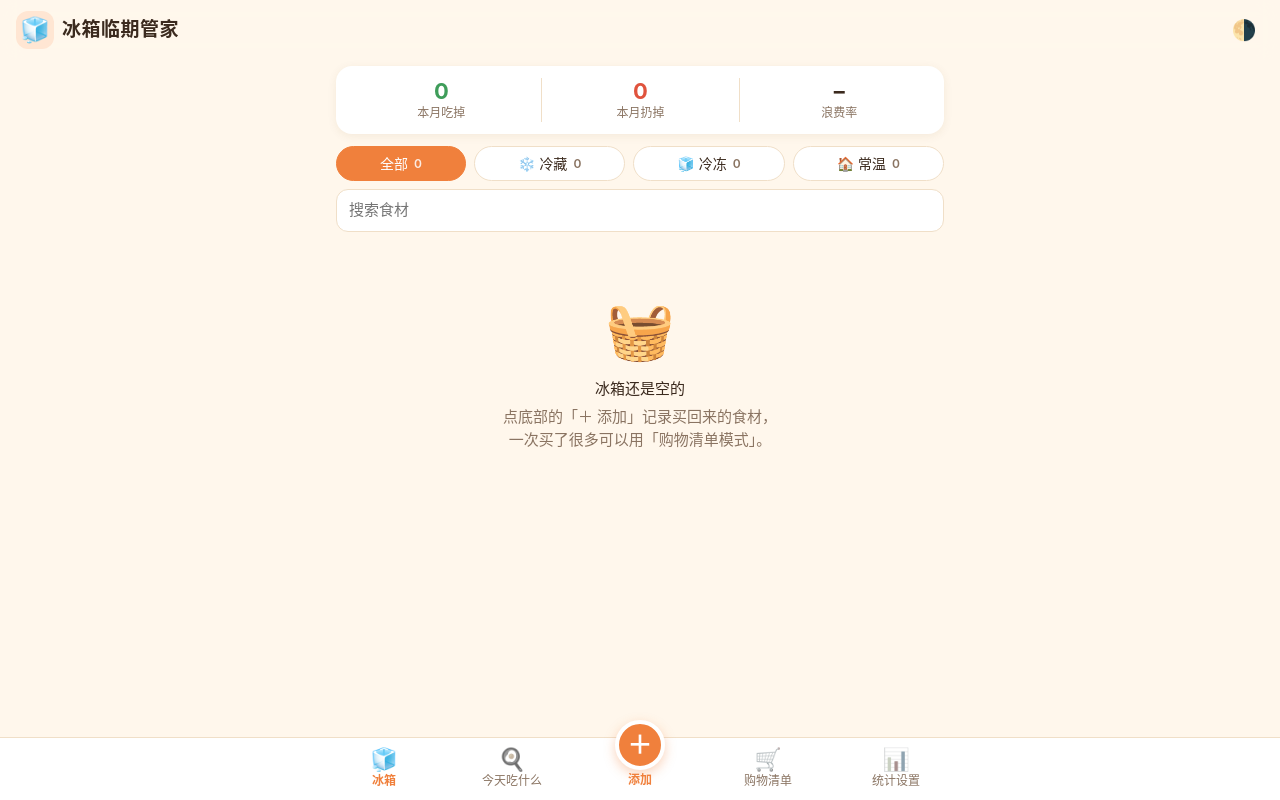
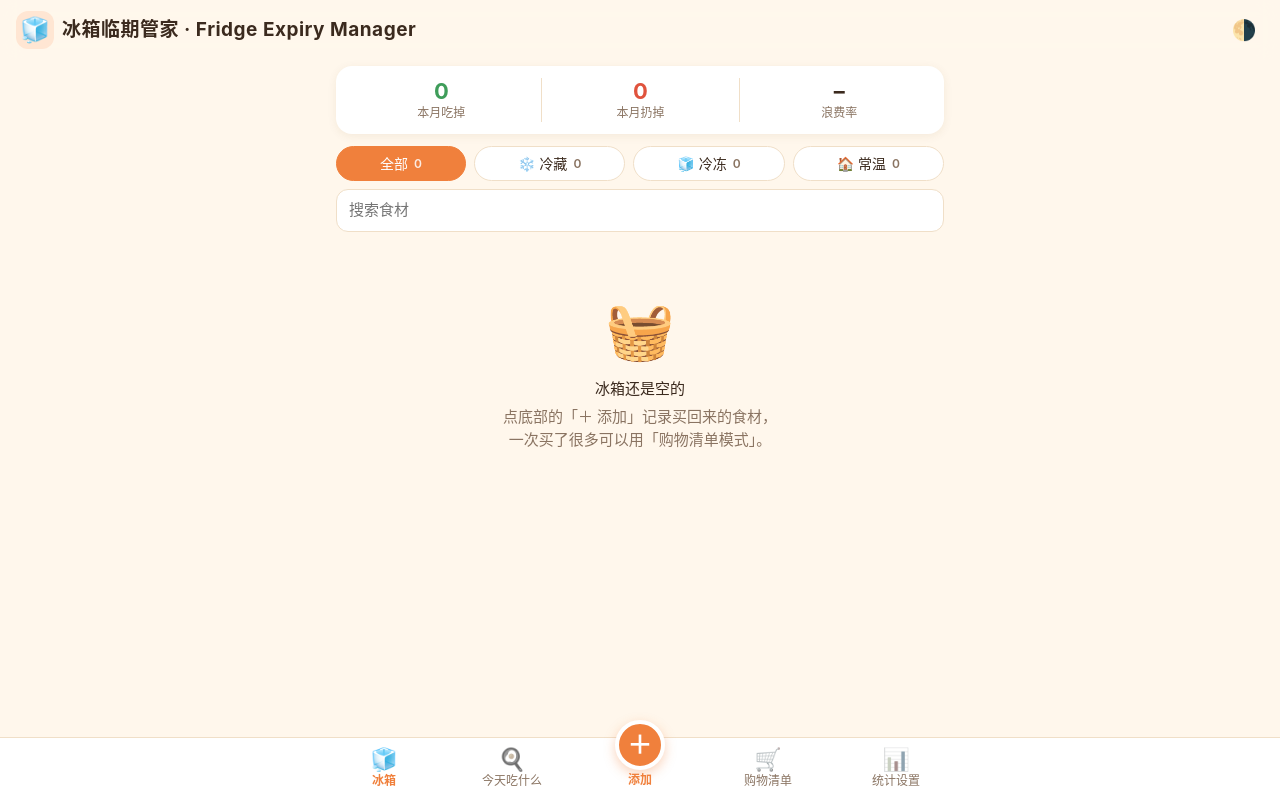
Before and after one commit to Ash-ze/fridge-expiry, a website built with Vite: page index.html in a window 1280 px wide. Built offline with nearby package versions, Linux system fonts and the light colour scheme.

Commit message:
chore: use bilingual site name

```diff
--- a/index.html
+++ b/index.html
@@ -3,7 +3,7 @@
   <head>
     <meta charset="UTF-8" />
     <meta name="viewport" content="width=device-width, initial-scale=1, viewport-fit=cover" />
-    <title>冰箱临期管家</title>
+    <title>冰箱临期管家 · Fridge Expiry Manager</title>
     <meta name="description" content="记录冰箱食材的保质期，按到期紧急程度排序，推荐用快过期食材做的家常菜。数据只保存在本机。" />
     <meta name="theme-color" content="#fff7ec" media="(prefers-color-scheme: light)" />
     <meta name="theme-color" content="#1f1a16" media="(prefers-color-scheme: dark)" />
@@ -11,10 +11,10 @@
     <link rel="icon" href="./icons/icon.svg" type="image/svg+xml" />
     <link rel="apple-touch-icon" href="./icons/apple-touch-icon.png" />
     <meta name="apple-mobile-web-app-capable" content="yes" />
-    <meta name="apple-mobile-web-app-title" content="临期管家" />
+    <meta name="apple-mobile-web-app-title" content="冰箱临期管家 · Fridge Expiry Manager" />
     <meta property="og:type" content="website" />
-    <meta property="og:site_name" content="冰箱临期管家" />
-    <meta property="og:title" content="冰箱临期管家 · 食材保质期提醒" />
+    <meta property="og:site_name" content="冰箱临期管家 · Fridge Expiry Manager" />
+    <meta property="og:title" content="冰箱临期管家 · Fridge Expiry Manager" />
     <meta property="og:description" content="记下买回来的食材，按到期紧急程度排好队，推荐用快过期食材做的家常菜。纯前端，数据只存在本机。" />
     <meta property="og:url" content="https://ash-ze.github.io/fridge-expiry/" />
     <meta property="og:image" content="https://ash-ze.github.io/fridge-expiry/og.png" />
@@ -23,7 +23,7 @@
     <meta property="og:image:alt" content="冰箱临期管家：按到期紧急程度排序的食材清单" />
     <meta property="og:locale" content="zh_CN" />
     <meta name="twitter:card" content="summary_large_image" />
-    <meta name="twitter:title" content="冰箱临期管家 · 食材保质期提醒" />
+    <meta name="twitter:title" content="冰箱临期管家 · Fridge Expiry Manager" />
     <meta name="twitter:description" content="记下买回来的食材，按到期紧急程度排好队，推荐用快过期食材做的家常菜。" />
     <meta name="twitter:image" content="https://ash-ze.github.io/fridge-expiry/og.png" />
   </head>
@@ -31,7 +31,7 @@
     <header class="topbar">
       <div class="brand">
         <span class="brand-icon" aria-hidden="true">🧊</span>
-        <h1>冰箱临期管家</h1>
+        <h1>冰箱临期管家 · Fridge Expiry Manager</h1>
       </div>
       <button class="icon-btn" id="theme-btn" type="button" aria-label="切换主题" title="切换主题">🌗</button>
     </header>
--- a/src/main.js
+++ b/src/main.js
@@ -385,7 +385,7 @@ function renderMe() {
           : '<p class="muted">还没有记录</p>'
       }
     </div>
-    <p class="footnote">冰箱临期管家 · 开源 · 数据不离开本机<br/>内置保质期和开封后天数仅供参考，请以包装标注和实际状况为准。</p>`;
+    <p class="footnote">冰箱临期管家 · Fridge Expiry Manager · 开源 · 数据不离开本机<br/>内置保质期和开封后天数仅供参考，请以包装标注和实际状况为准。</p>`;
 }
 
 function render() {
@@ -436,8 +436,8 @@ async function notifyToday() {
   const opts = { body, icon: './icons/icon-192.png', badge: './icons/icon-192.png', tag: `expiry-${t}` };
   try {
     const reg = 'serviceWorker' in navigator ? await navigator.serviceWorker.getRegistration() : null;
-    if (reg && reg.active) await reg.showNotification('冰箱临期管家', opts);
-    else new Notification('冰箱临期管家', opts);
+    if (reg && reg.active) await reg.showNotification('冰箱临期管家 · Fridge Expiry Manager', opts);
+    else new Notification('冰箱临期管家 · Fridge Expiry Manager', opts);
     lsSet('notified-on', t);
   } catch {
     /* 部分浏览器（如安卓 Chrome）只允许通过 Service Worker 发通知，下次打开再试 */
```
Also changed, not shown: public/manifest.webmanifest.
